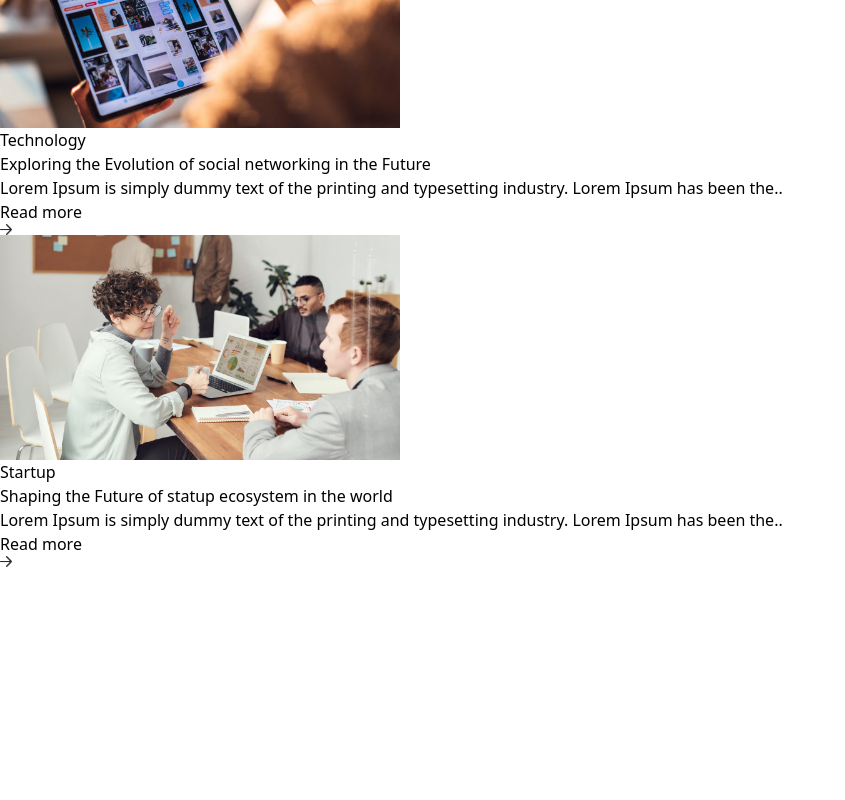
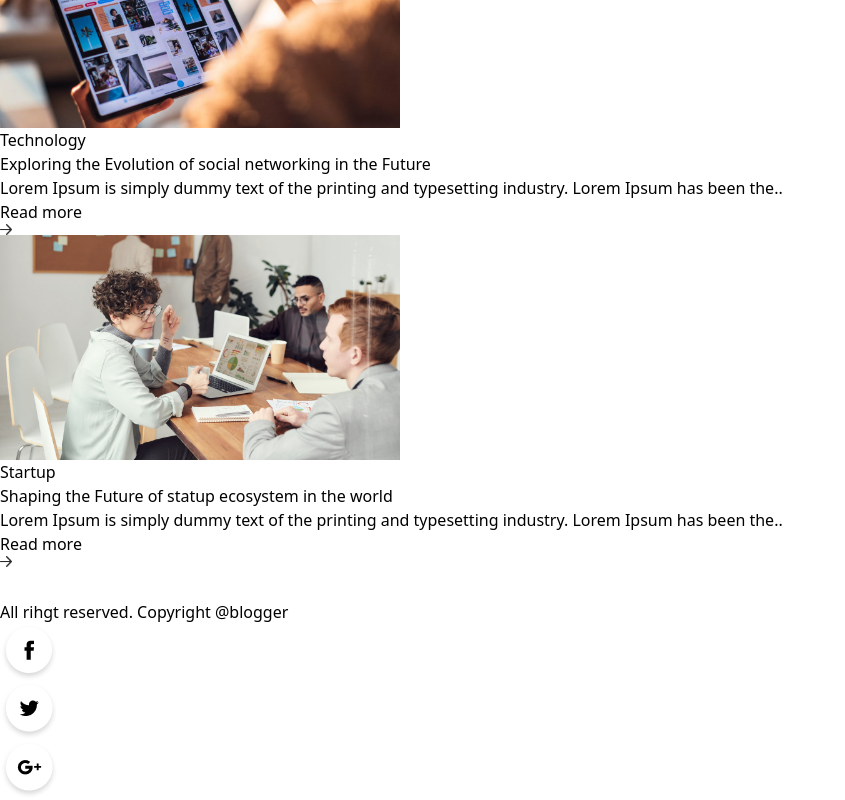
Before and after one commit to waibaBikash/next-blog-app, a Next.js app: page / in a window 1280 px wide. Shown: the part 4927-5727 px from the top of the page, without its empty margins (0-845 px from the left). Before the commit the page ends 5494 px from the top, so only its background shows below. Built offline with nearby package versions, Linux system fonts and the light colour scheme.

Commit message:
create a footer

```diff
--- /dev/null
+++ b/Components/Footer.jsx
@@ -0,0 +1,19 @@
+import { assets } from '@/assets/assets'
+import Image from 'next/image'
+import React from 'react'
+
+const Footer = () => {
+  return (
+    <div className='flex justify-around flex-col gap-2 sm:gap-0 sm:flex-row bg-black py-5 items-center'>
+        <Image src={ assets.logo_light } alt='' width={120}/>
+        <p className='text-sm text-white'>All rihgt reserved. Copyright @blogger</p>
+         <div className="flex">
+           <Image src={ assets.facebook_icon} alt=''/>
+           <Image src={ assets.twitter_icon} alt=''/>
+           <Image src={ assets.googleplus_icon} alt=''/>
+         </div>
+    </div>
+  )
+}
+
+export default Footer
--- a/app/page.js
+++ b/app/page.js
@@ -1,6 +1,7 @@
 
 'use client'
 import BlogList from "@/Components/BlogList";
+import Footer from "@/Components/Footer";
 import Header from "@/Components/Header";
 
 
@@ -9,6 +10,7 @@
     <>
       <Header/>
       <BlogList/>
+      <Footer/>
     </>
 
   );
```
